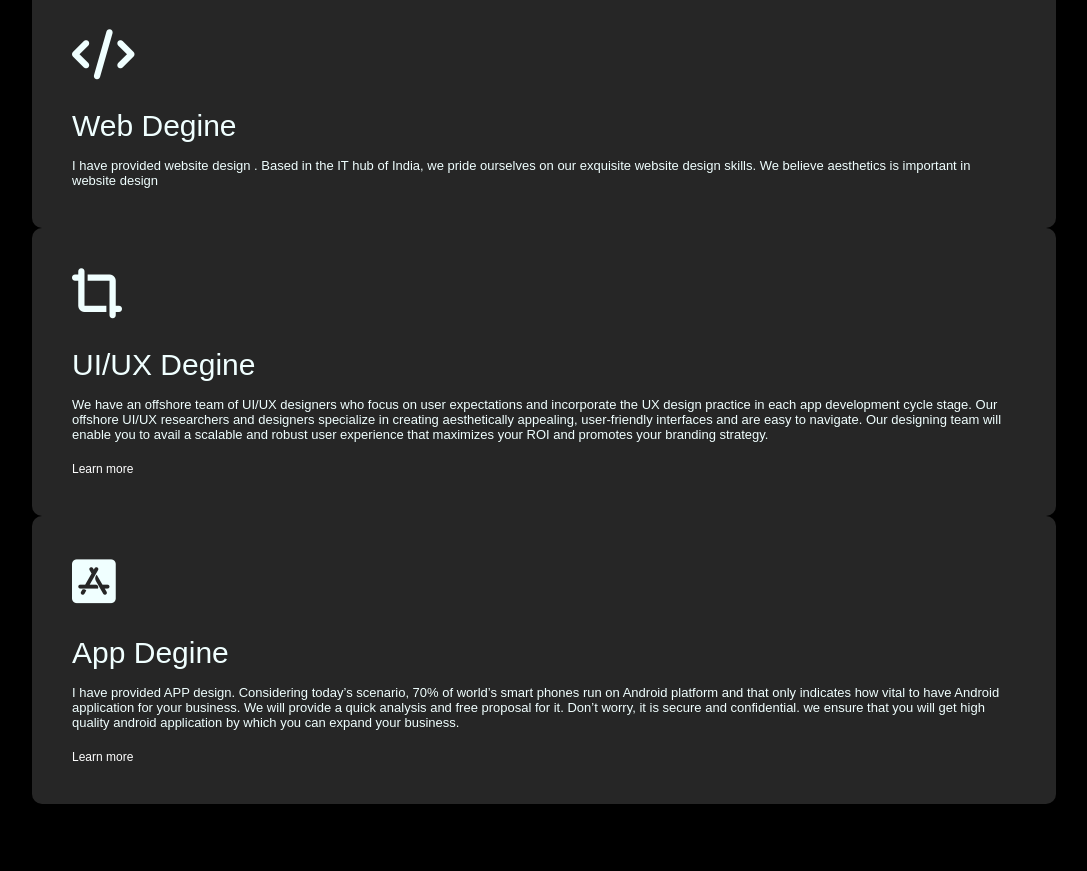
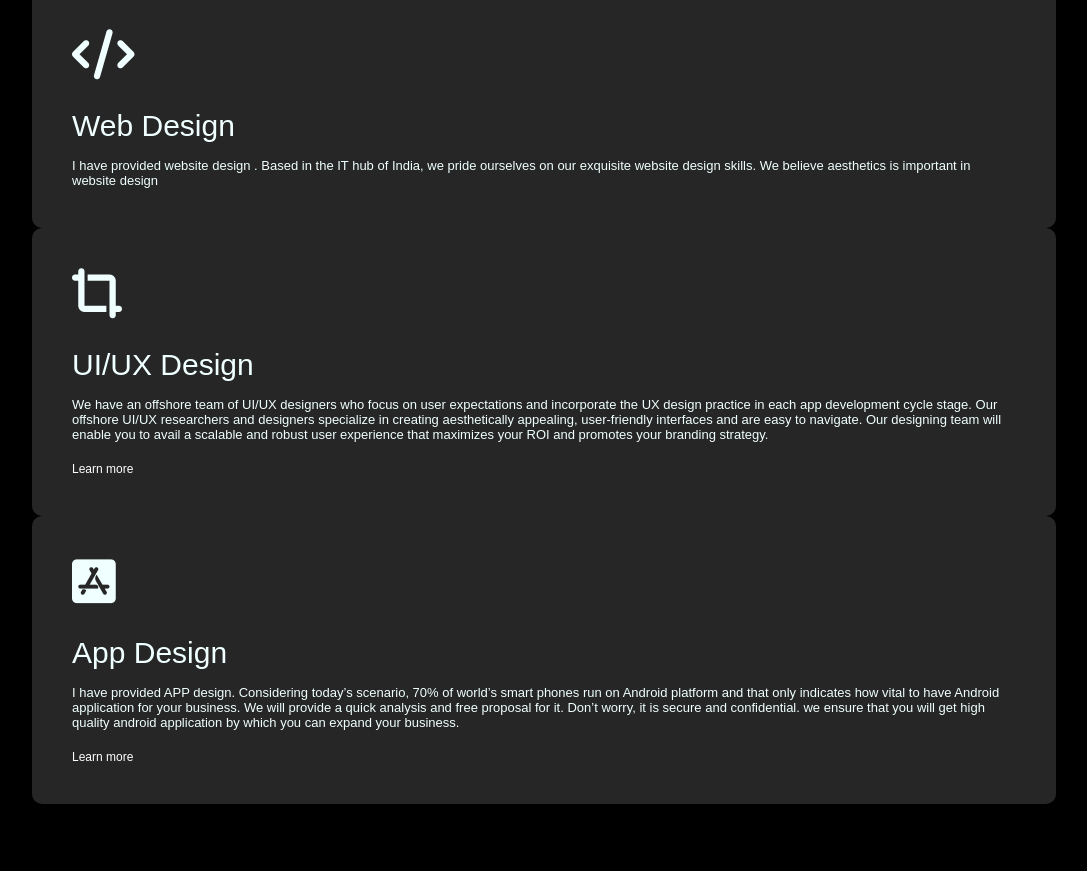
Before and after one commit to Rachnagupta668/Portfolio_Rachna, a plain HTML site: page index.html in a window 1280 px wide. Shown: the part 1430-2301 px from the top of the page, without its empty margins (96-1183 px from the left). Drawn offline with Linux system fonts and the light colour scheme.

Commit message:
Update index.html

```diff
--- a/index.html
+++ b/index.html
@@ -87,7 +87,7 @@
 
                <div>
                     <i class="fa-solid fa-code"></i>
-                    <h2>Web Degine</h2>
+                    <h2>Web Design</h2>
                     <p>I have provided website design .
 
                         Based in the IT hub of India, we pride ourselves on our
@@ -97,7 +97,7 @@
 
                 <div>
                     <i class="fa-solid fa-crop-simple"></i>
-                    <h2>UI/UX Degine</h2>
+                    <h2>UI/UX Design</h2>
                     <p>We have an offshore team of UI/UX designers who focus on user expectations
                         and incorporate the UX design practice in each app development cycle stage.
                          Our offshore UI/UX researchers and designers specialize in creating aesthetically
@@ -111,7 +111,7 @@
 
                 <div>
                     <i class="fa-brands fa-app-store-ios"></i>
-                    <h2>App Degine</h2>
+                    <h2>App Design</h2>
                     <p>I have provided APP design. Considering today’s scenario, 70% of world’s
                         smart phones run on Android platform and that only indicates how vital
                          to have Android application for your business. We will provide a quick
```
